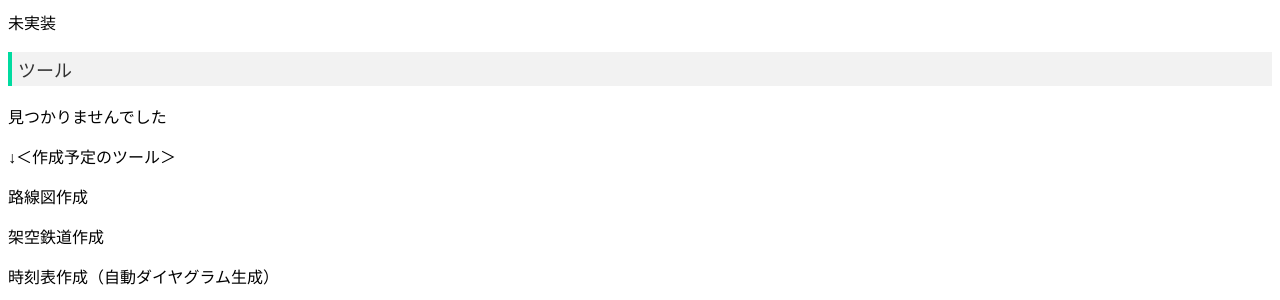
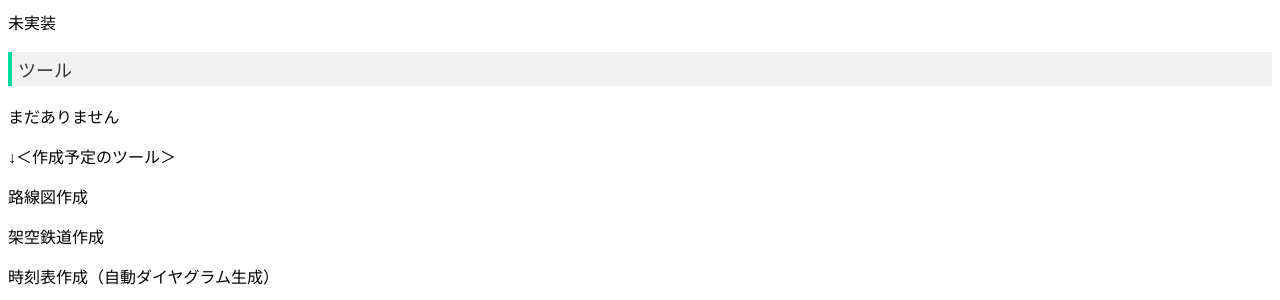
Before and after one commit to trainparadise/trainparadise, a Jekyll site: the page index.html, which Jekyll copies as it is, in a window 1280 px wide. Shown: the part 368-668 px from the top of the page. Built offline with Jekyll 4.4.1, drawn with Linux system fonts in a browser that asks for light colours.

Commit message:
Update index.html

```diff
--- a/index.html
+++ b/index.html
@@ -63,7 +63,7 @@
         <p>未実装</p>
 
         <p class="subtitle">ツール</p>
-        <p>見つかりませんでした</p>
+        <p>まだありません</p>
         <p>↓＜作成予定のツール＞</p>
         <p>路線図作成</p>
         <p>架空鉄道作成</p>
```
